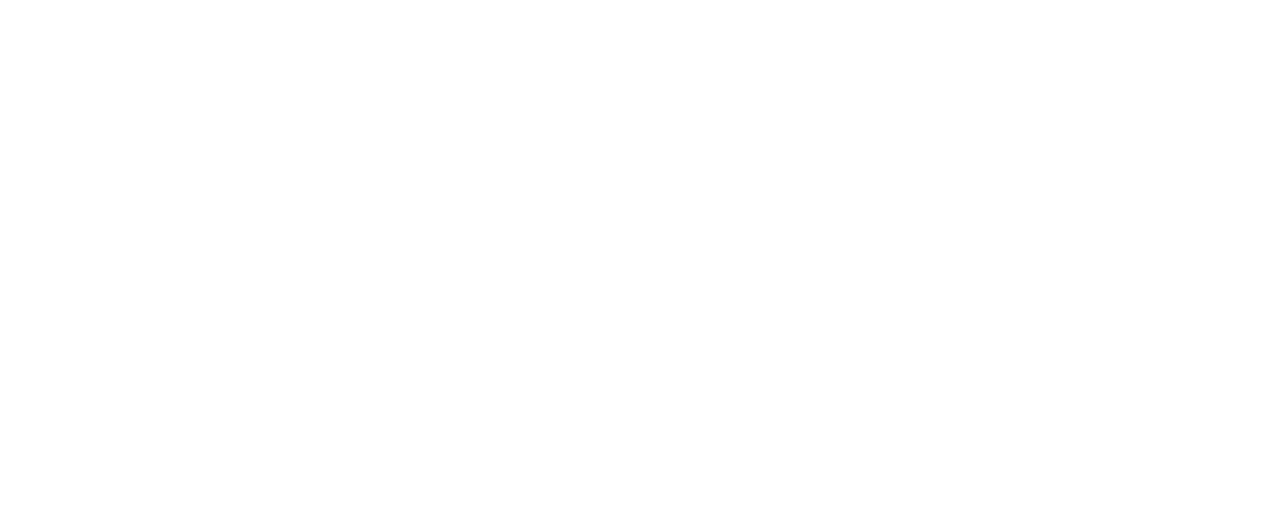
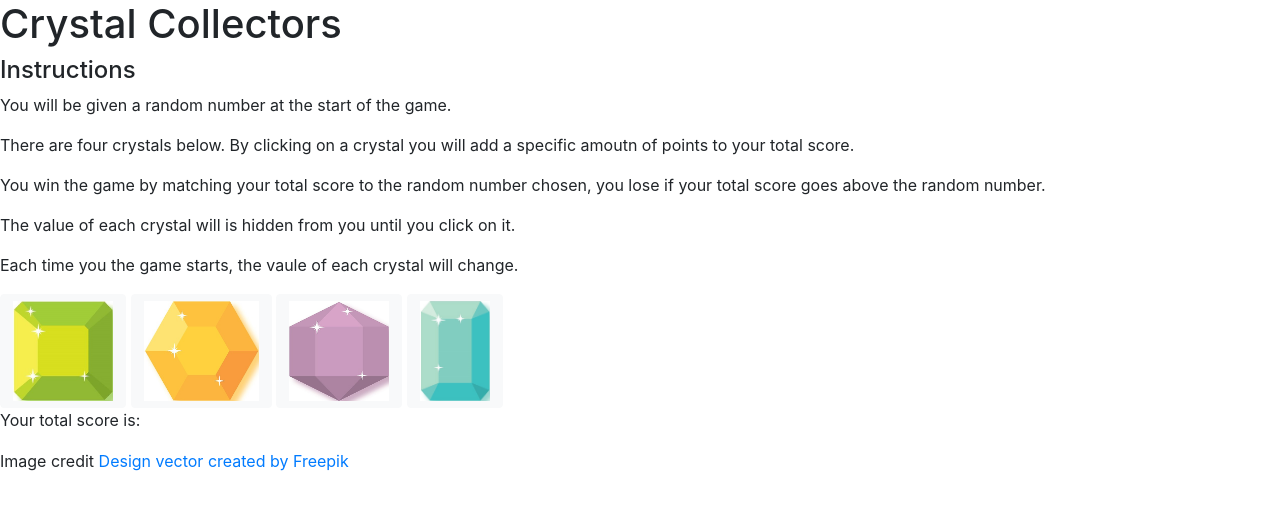
Before and after one commit to aseitz94/unit-4-game, a plain HTML site: page index.html in a window 1280 px wide. Drawn offline with nearby package versions, Linux system fonts and the light colour scheme.

Commit message:
pictures added and basic html layout finished

```diff
--- a/assets/css/style.css
+++ b/assets/css/style.css
@@ -0,0 +1,5 @@
+.btn{
+    height: 100px;
+    width: 100px;
+    background-color: white;
+}
--- a/index.html
+++ b/index.html
@@ -22,6 +22,60 @@
 
 <body>
 
+    <div class="row">
+        <div class= "col-12">
+            <h1>Crystal Collectors</h1>
+        </div>
+    </div>
+<!--Instructions-->
+    <div class = "row">
+        <div class= "col-10">
+            <h4>Instructions</h4>
+            <p>You will be given a random number at the start of the game.</p>
+            <p>There are four crystals below. By clicking on a crystal you will add a specific amoutn of points to your total score.</p>
+            <p>You win the game by matching your total score to the random number chosen, you lose if
+                your total score goes above the random number.
+            </p>
+            <p>The value of each crystal will is hidden from you until you click on it.</p>
+            <p>Each time you the game starts, the vaule of each crystal will change.</p>
+        </div>
+    </div>
+<!--RANDOOM NUMBER GENERATOR AND SCORES-->
+    <div class= "row">
+        <div class="col-4" id="randomNumber"></div>
+        <div class="col-3" id="score"></div>
+    </div>
+<!--BUTTONS-->
+    <div class="row">
+        <div class="col-6">
+               <button class= "btn btn-light crystal1">
+                    <img src="assets/images/greencrystal1.jpg" style="width:100px;height:100px;">
+               </button>
+               <button class= "btn btn-light crystal1">
+                    <img src="assets/images/yellowcrystal2.jpg" style="width:115px;height:100px;">
+               </button>
+               <button class= "btn btn-light crystal1">
+                    <img src="assets/images/purplecrystal3.jpg" style="width:100px;height:100px;">
+               </button>
+               <button class= "btn btn-light crystal1">
+                    <img src="assets/images/bluecrystal4.jpg" style="width:70px;height:100px;">
+               </button>
+        </div>
+    </div>
+
+    <div class="row">
+        <div class= "col-4">
+            <p>Your total score is:</p>
+        </div>
+    </div>
+<!--SCORE GENERATED-->
+    <div class="row">
+        <div class="col-4" id="totalScore"></div>
+    </div>
+
+    <div>
+        <p>Image credit <a href="https://www.freepik.com/free-photos-vectors/design">Design vector created by Freepik</a></p>
+    </div>
 
 <!--My Javascript link-->
     <script type="text/javascript"  src="assets/javascript/game.js"></script>
```
Also changed, not shown: assets/images/bluecrystal4.jpg (added), assets/images/greencrystal1.jpg (added), assets/images/purplecrystal3.jpg (added), assets/images/yellowcrystal2.jpg (added).
